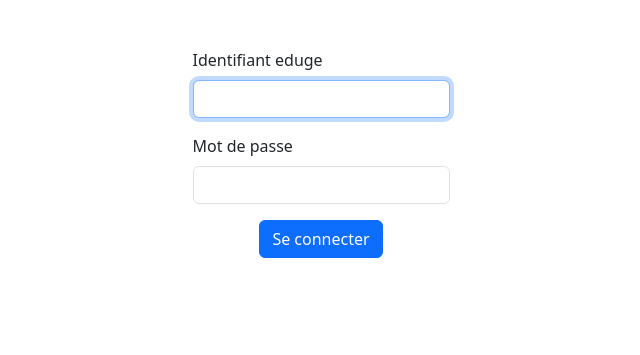
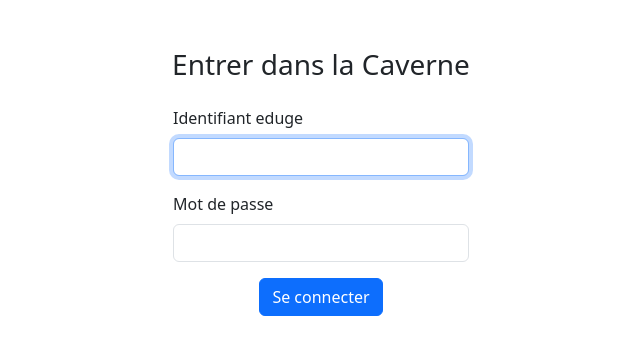
Before and after one commit to Zbebz/caverne-dAli-baba, a Django app: page /login in a window 1280 px wide. Shown: the part 64-419 px from the top of the page, without its empty margins (319-959 px from the left). Run offline with Django 5.2, Linux system fonts and the light colour scheme; some libraries are stand-ins or nearby versions.

Commit message:
(project) Fixed error showing in login page Added titles for login and register page

```diff
--- a/alibaba/caverne/forms.py
+++ b/alibaba/caverne/forms.py
@@ -47,18 +47,16 @@ class LoginForm(AuthenticationForm):
 
         self.helper = FormHelper()
         self.helper.form_tag = False
+        self.helper.form_show_errors = False
 
         self.helper.layout = Layout(
-            Div(
-                Field("username", wrapper_class="mx-auto w-auto"),
-                Field("password", wrapper_class="mx-auto w-auto"),
-                StrictButton(
-                    "Se connecter",
-                    type="submit",
-                    css_id="submit-button",
-                    css_class="btn-primary mx-auto w-auto",
-                ),
-                css_class="d-flex flex-column justify-content-center",
+            Field("username"),
+            Field("password"),
+            StrictButton(
+                "Se connecter",
+                type="submit",
+                css_id="submit-button",
+                css_class="btn btn-primary mx-auto",
             ),
         )
 
--- a/alibaba/caverne/templates/caverne/login.html
+++ b/alibaba/caverne/templates/caverne/login.html
@@ -6,8 +6,17 @@
     <link rel="stylesheet" href="{% static 'caverne/css/login.css' %}" />
 {% endblock %}
 {% block main %}
+    <h3 class="text-center mb-4">Entrer dans la Caverne</h3>
     <form action="{% url 'login' %}" method="post">
-        {% crispy form %}
-        <input type="hidden" name="next" value="{{ next }}">
+        <div class="d-flex flex-column justify-content-center w-25 mx-auto">
+            {% if form.errors %}
+                <div class="alert alert-danger text-center bord alert-dismissible" role="alert">
+                    Identifiant ou mot de passe invalide
+                    <button type="button" class="btn-close" data-bs-dismiss="alert" aria-label="Close"></button>
+                </div>
+            {% endif %}
+            {% crispy form %}
+            <input type="hidden" name="next" value="{{ next }}">
+        </div>
     </form>
 {% endblock %}
--- a/alibaba/caverne/templates/caverne/register.html
+++ b/alibaba/caverne/templates/caverne/register.html
@@ -6,5 +6,6 @@
     <link rel="stylesheet" href="{% static 'caverne/css/login.css' %}" />
 {% endblock %}
 {% block main %}
+    <h3 class="text-center mb-4">Accéder à la Caverne</h3>
     {% crispy form %}
 {% endblock %}
```
